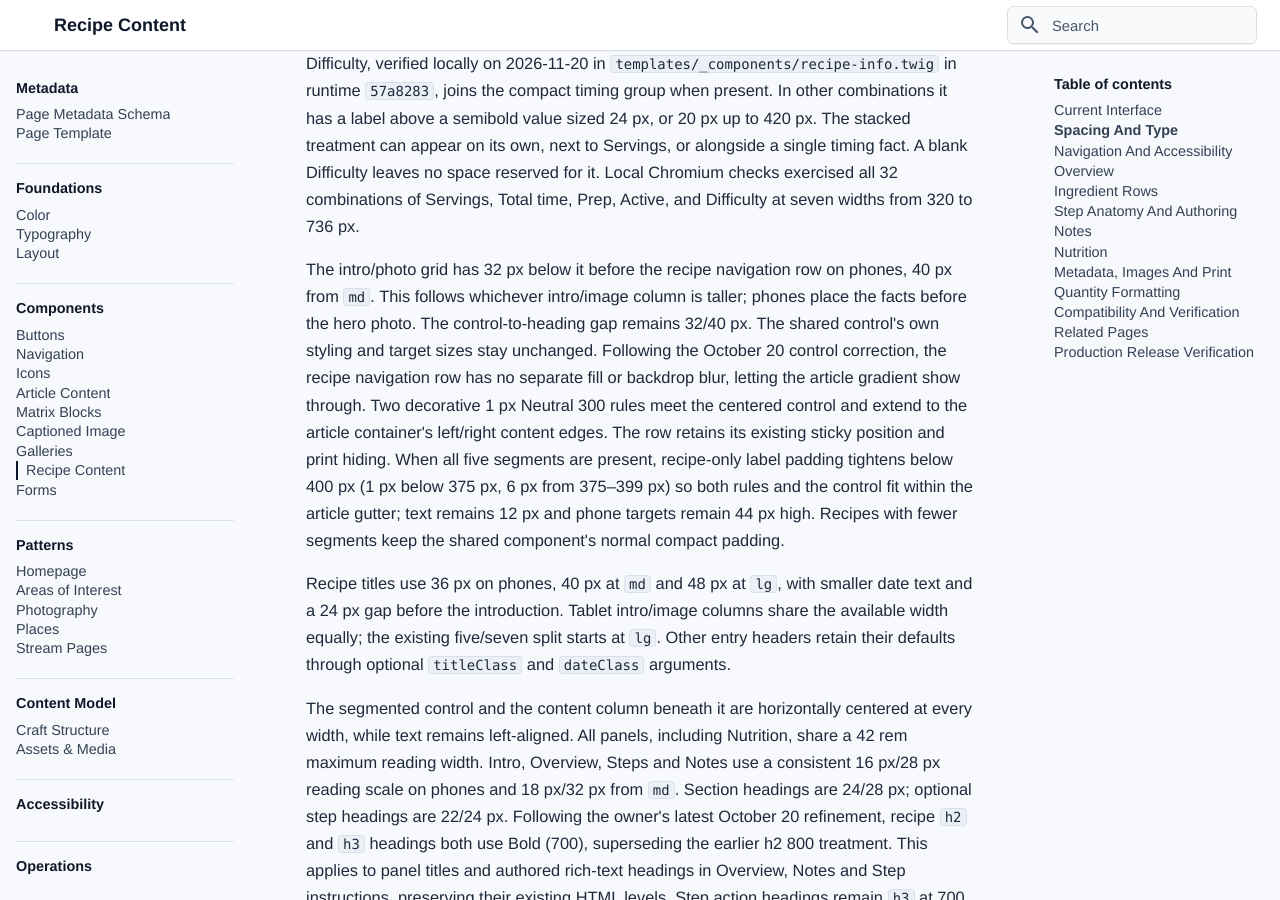
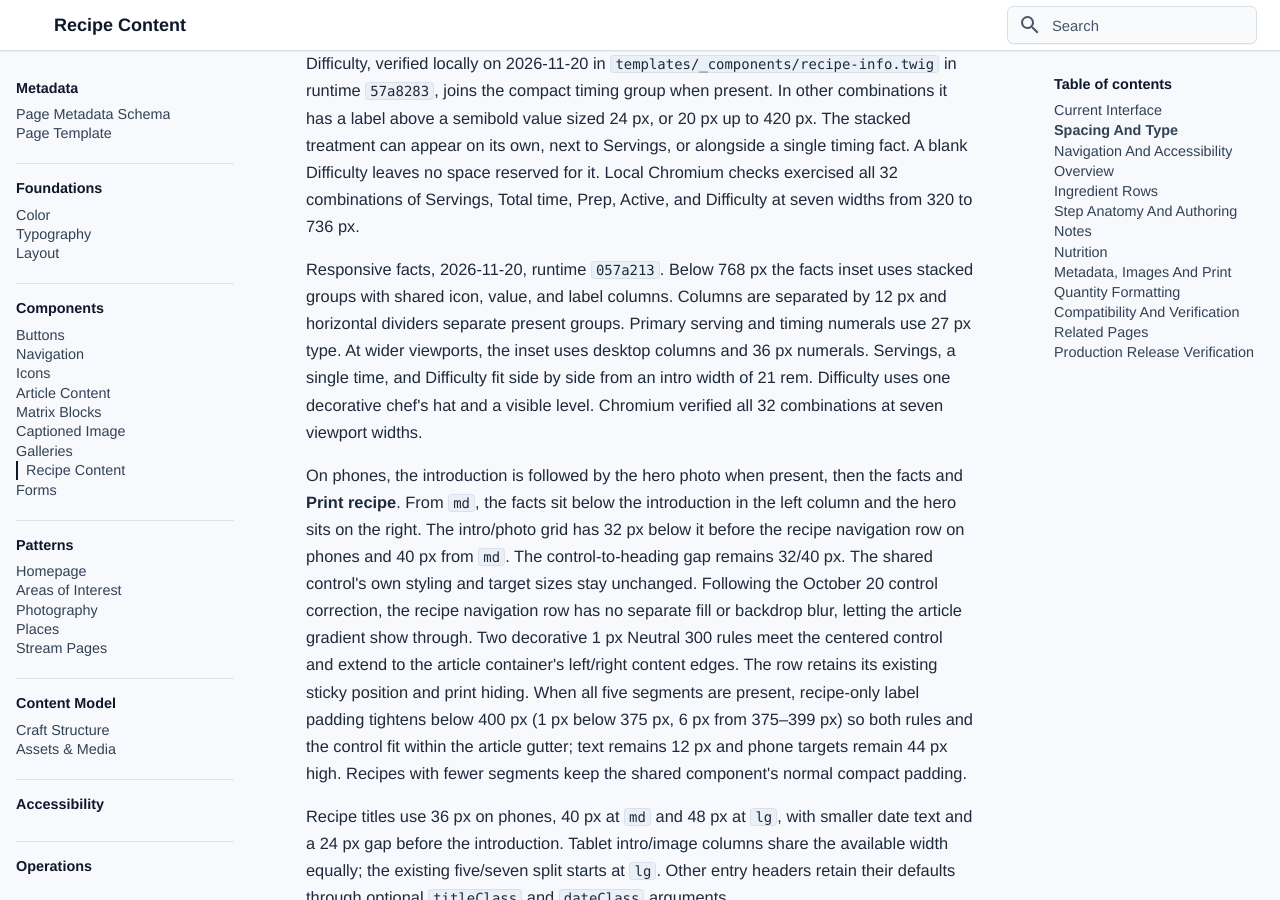
Before and after one commit to bentilden/Design-System, an MkDocs documentation site: the page built from docs/components/recipe-content.md, in a window 1280 px wide and 900 px high, scrolled down 1723 px. Built offline with MkDocs 1.6.1 and Material for MkDocs 9.7.7, drawn with Linux system fonts in a browser that asks for light colours; some web fonts are replaced.

Commit message:
Document the responsive recipe layout

```diff
--- a/docs/components/recipe-content.md
+++ b/docs/components/recipe-content.md
@@ -64,7 +64,9 @@ Local visual refinement, 2026-10-20, using the apple crumble example: recipe met
 
 Difficulty, verified locally on 2026-11-20 in `templates/_components/recipe-info.twig` in runtime `57a8283`, joins the compact timing group when present. In other combinations it has a label above a semibold value sized 24 px, or 20 px up to 420 px. The stacked treatment can appear on its own, next to Servings, or alongside a single timing fact. A blank Difficulty leaves no space reserved for it. Local Chromium checks exercised all 32 combinations of Servings, Total time, Prep, Active, and Difficulty at seven widths from 320 to 736 px.
 
-The intro/photo grid has 32 px below it before the recipe navigation row on phones, 40 px from `md`. This follows whichever intro/image column is taller; phones place the facts before the hero photo. The control-to-heading gap remains 32/40 px. The shared control's own styling and target sizes stay unchanged. Following the October 20 control correction, the recipe navigation row has no separate fill or backdrop blur, letting the article gradient show through. Two decorative 1 px Neutral 300 rules meet the centered control and extend to the article container's left/right content edges. The row retains its existing sticky position and print hiding. When all five segments are present, recipe-only label padding tightens below 400 px (1 px below 375 px, 6 px from 375–399 px) so both rules and the control fit within the article gutter; text remains 12 px and phone targets remain 44 px high. Recipes with fewer segments keep the shared component's normal compact padding.
+Responsive facts, 2026-11-20, runtime `057a213`. Below 768 px the facts inset uses stacked groups with shared icon, value, and label columns. Columns are separated by 12 px and horizontal dividers separate present groups. Primary serving and timing numerals use 27 px type. At wider viewports, the inset uses desktop columns and 36 px numerals. Servings, a single time, and Difficulty fit side by side from an intro width of 21 rem. Difficulty uses one decorative chef's hat and a visible level. Chromium verified all 32 combinations at seven viewport widths.
+
+On phones, the introduction is followed by the hero photo when present, then the facts and **Print recipe**. From `md`, the facts sit below the introduction in the left column and the hero sits on the right. The intro/photo grid has 32 px below it before the recipe navigation row on phones and 40 px from `md`. The control-to-heading gap remains 32/40 px. The shared control's own styling and target sizes stay unchanged. Following the October 20 control correction, the recipe navigation row has no separate fill or backdrop blur, letting the article gradient show through. Two decorative 1 px Neutral 300 rules meet the centered control and extend to the article container's left/right content edges. The row retains its existing sticky position and print hiding. When all five segments are present, recipe-only label padding tightens below 400 px (1 px below 375 px, 6 px from 375–399 px) so both rules and the control fit within the article gutter; text remains 12 px and phone targets remain 44 px high. Recipes with fewer segments keep the shared component's normal compact padding.
 
 Recipe titles use 36 px on phones, 40 px at `md` and 48 px at `lg`, with smaller date text and a 24 px gap before the introduction. Tablet intro/image columns share the available width equally; the existing five/seven split starts at `lg`. Other entry headers retain their defaults through optional `titleClass` and `dateClass` arguments.
 
```
Also changed, not shown: docs/components/icons.md (+1 -1 lines).
